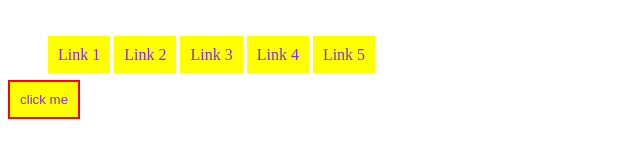
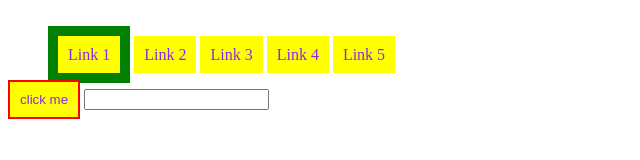
Before and after one commit to LymarenkoAnastasiia/new_css_project, a plain HTML site: page 7_october_class/pseudo-class-css.html in a window 1280 px wide. Both pictures are taken after a click on the link "Link 1". Shown: the whole page, without its empty margins (0-640 px from the left). Drawn offline with Linux system fonts and the light colour scheme.

Commit message:
:focus psuedo class

```diff
--- a/7_october_class/pseudo-class-css.css
+++ b/7_october_class/pseudo-class-css.css
@@ -21,6 +21,14 @@
     color: yellow;
 }
 
+.page-link:focus {
+    border: 10px solid green;
+}
+
+input:focus {
+    background-color: aquamarine;
+}
+
 .navigation {
 }
 
--- a/7_october_class/pseudo-class-css.html
+++ b/7_october_class/pseudo-class-css.html
@@ -18,5 +18,6 @@
         </ul>
     </nav>
     <button class="page-link">click me</button>
+    <input type="text">
 </body>
 </html>
```
